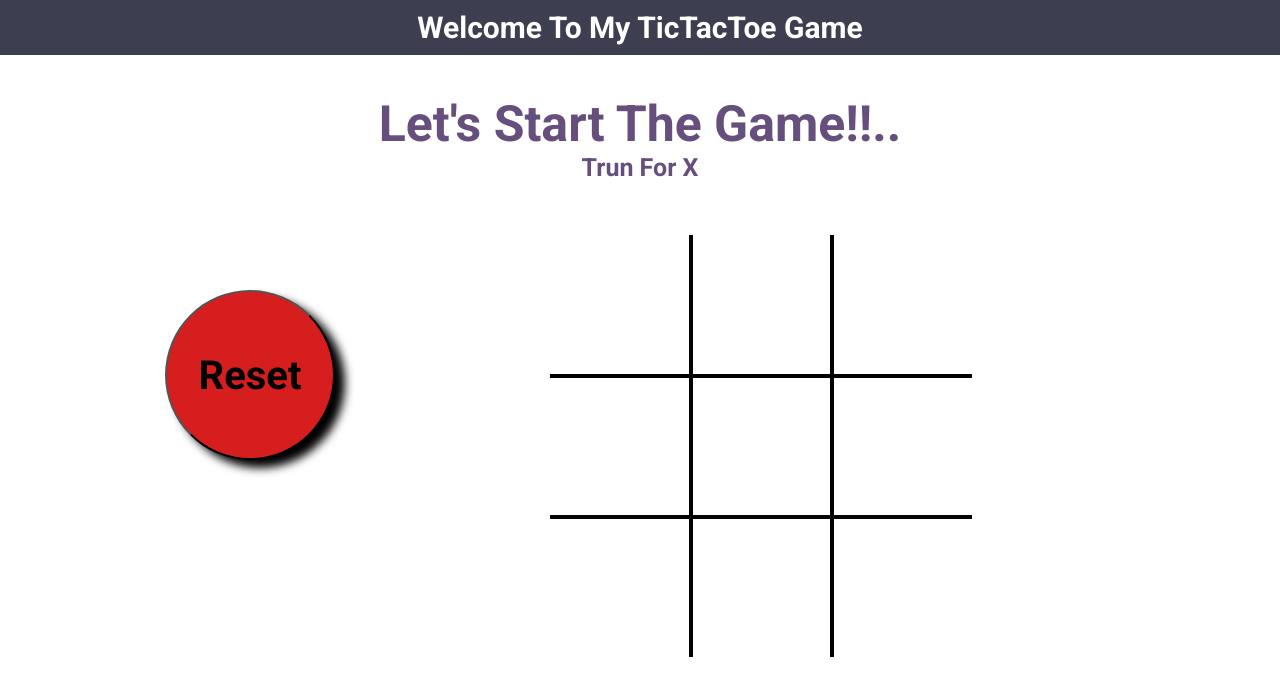
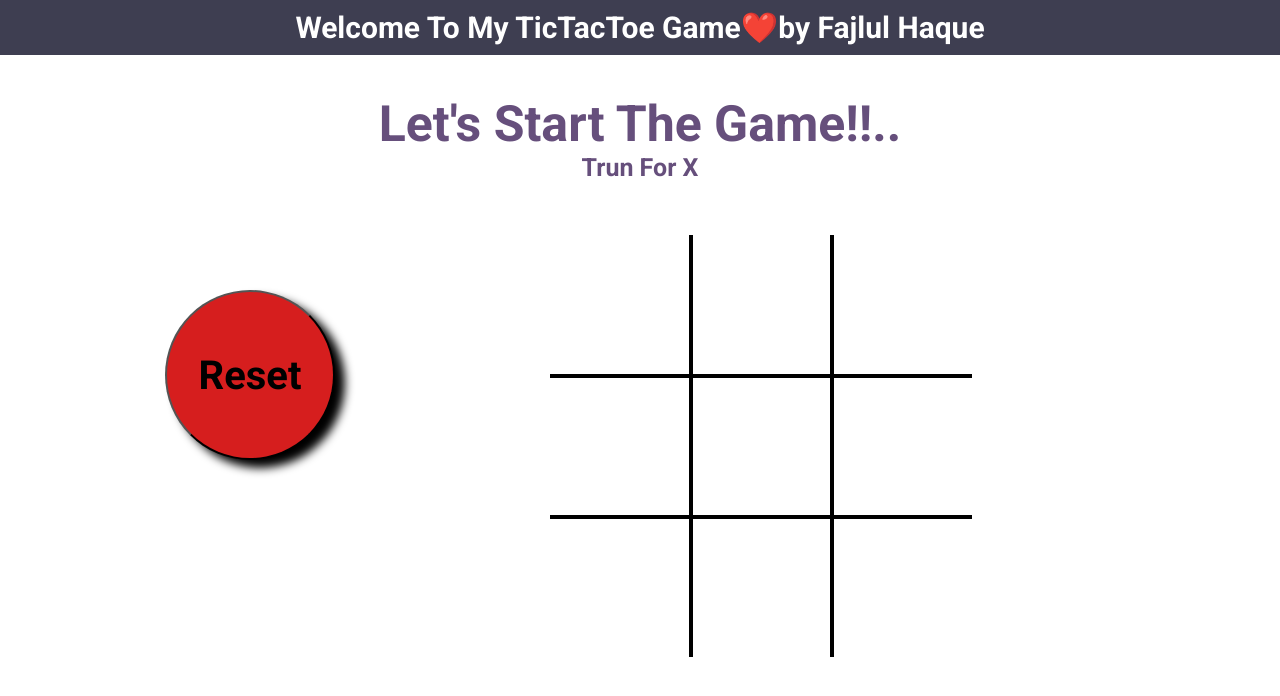
Before and after one commit to fajlul1711/My_Tick_Tack_Tao_Game, a plain HTML site: page index.html in a window 1280 px wide. Drawn offline with Linux system fonts and the light colour scheme.

Commit message:
Update index.html

```diff
--- a/index.html
+++ b/index.html
@@ -11,7 +11,7 @@
         <ul>
             <li>Welcome To My TicTacToe Game</li>
         </ul>
-
+        <div>❤️by Fajlul Haque</div>
     </nav>
     <div id="des">
                 <h1>Let's Start The Game!!..</h1>
```
